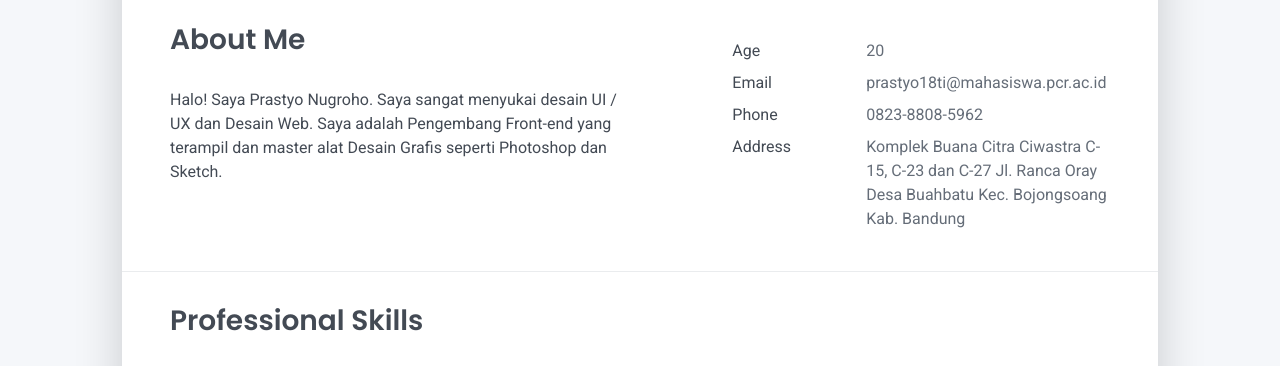
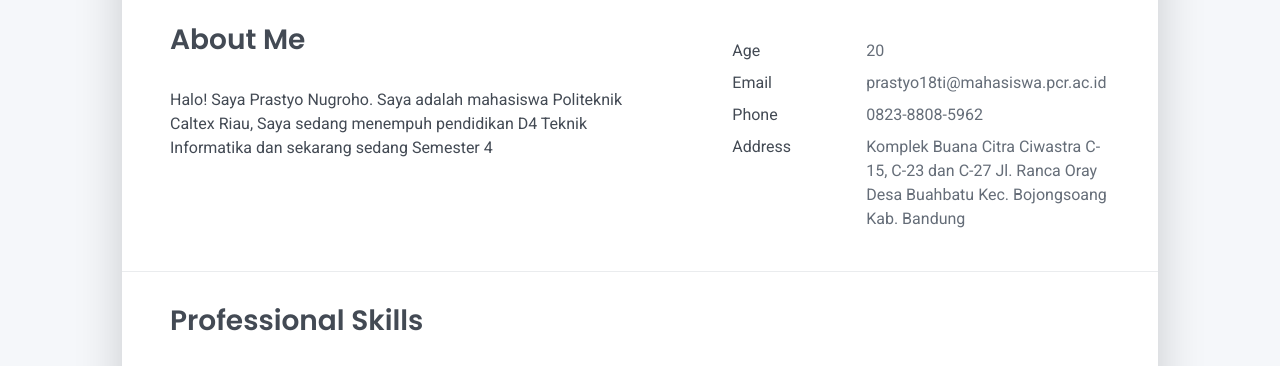
Before and after one commit to prastyon/Website-CV-Prastyo-Nugroho, a plain HTML site: page index.html in a window 1280 px wide. Shown: the part 402-768 px from the top of the page. Drawn offline with Linux system fonts and the light colour scheme.

Commit message:
Update index.html

```diff
--- a/index.html
+++ b/index.html
@@ -65,7 +65,7 @@
     <div class="row">
       <div class="col-md-6">
         <h2 class="h3 mb-3">About Me</h2>
-        <p>Halo! Saya Prastyo Nugroho. Saya sangat menyukai desain UI / UX dan Desain Web. Saya adalah Pengembang Front-end yang terampil dan master alat Desain Grafis seperti Photoshop dan Sketch.</p>
+        <p>Halo! Saya Prastyo Nugroho. Saya adalah mahasiswa Politeknik Caltex Riau, Saya sedang menempuh pendidikan D4 Teknik Informatika dan sekarang sedang Semester 4</p>
       </div>
       <div class="col-md-5 offset-md-1">
         <div class="row mt-2">
```
